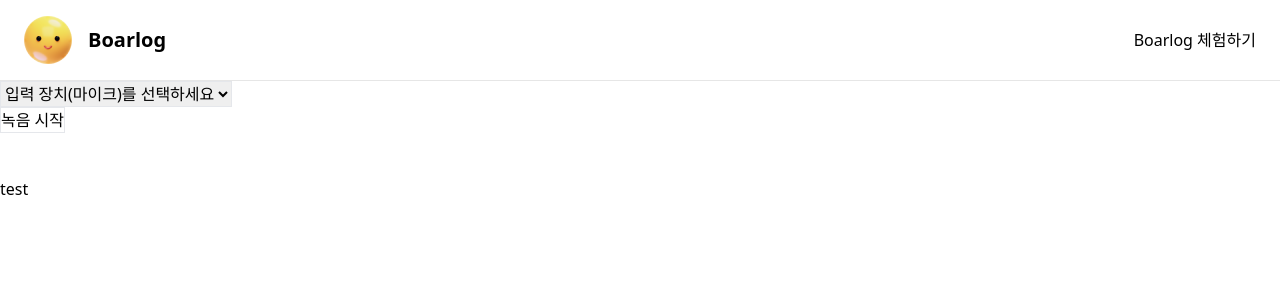
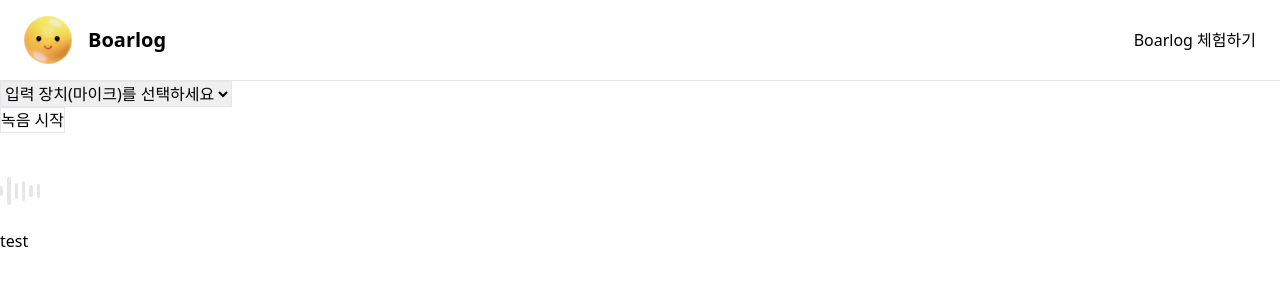
Before and after one commit to boostcampwm2023/web13_Boarlog, a React (Vite) app in the folder frontend/: page /mictest in a window 1280 px wide. Shown: the top 300 px of the page. Built offline with nearby package versions, Linux system fonts and the light colour scheme; a web font is replaced by a local one.

Commit message:
feat: figma 디자인에 맞춘 음성 파형 구현 #69
figma 디자인에 맞춘 음성 파현 디자인을 구현해 보았습니다.

```diff
--- a/frontend/src/pages/MicTest/components/AudioRecord.tsx
+++ b/frontend/src/pages/MicTest/components/AudioRecord.tsx
@@ -8,6 +8,7 @@ const AudioRecord = () => {
   const [selectedMicrophone, setSelectedMicrophone] = useState<string | null>(null);
 
   const volumeMeterRef = useRef<HTMLDivElement>(null);
+  const volumeMeterRef2 = useRef<HTMLDivElement>(null);
 
   useEffect(() => {
     // 마이크 장치 목록 가져오기
@@ -48,29 +49,6 @@ const AudioRecord = () => {
         mediaRecorder.start();
         setIsRecording(true);
 
-        /*
-        const audioContext = new AudioContext();
-        const analyser = audioContext.createAnalyser();
-        const microphone = audioContext.createMediaStreamSource(stream);
-        const scriptProcessor = audioContext.createScriptProcessor(2048, 1, 1);
-        // 2048: FFT의 크기 1: 입력 채널 수 1: 출력 채널 수
-
-        analyser.smoothingTimeConstant = 0.8;
-        analyser.fftSize = 1024;
-
-        microphone.connect(analyser);
-        analyser.connect(scriptProcessor);
-        scriptProcessor.connect(audioContext.destination);
-        scriptProcessor.onaudioprocess = function () {
-          const array = new Uint8Array(analyser.frequencyBinCount);
-          analyser.getByteFrequencyData(array);
-          const arraySum = array.reduce((a, value) => a + value, 0);
-          const average = arraySum / array.length;
-          console.log(`음량 :`, average);
-          //colorVolumeMeter(average);
-        };
-        */
-
         const context = new AudioContext();
         const analyser = context.createAnalyser();
         const mediaStreamAudioSourceNode = context.createMediaStreamSource(stream);
@@ -85,6 +63,7 @@ const AudioRecord = () => {
           const rms = Math.sqrt(sum / pcmData.length);
           const normalizedVolume = Math.min(1, rms / 0.5); // 볼륨 값 정규화 (0~1)
           colorVolumeMeter(normalizedVolume);
+          colorVolumeMeter2(normalizedVolume);
           window.requestAnimationFrame(onFrame);
         };
         window.requestAnimationFrame(onFrame);
@@ -106,13 +85,27 @@ const AudioRecord = () => {
 
   const colorVolumeMeter = (vol: number) => {
     if (!volumeMeterRef.current) return;
+    const VOL_METER_MAX = 6; // 표시할 볼륨 미터 개수
+    const childrens = volumeMeterRef.current.querySelectorAll("div") as NodeListOf<HTMLDivElement>;
+    const numberOfChildToColor = normalizeToInteger(vol, 0, VOL_METER_MAX);
+    console.log(`vol :`, vol, numberOfChildToColor);
+    const coloredChild = Array.from(childrens).slice(0, numberOfChildToColor);
+    childrens.forEach((pid) => {
+      pid.style.backgroundColor = "#e6e6e6";
+    });
+    coloredChild.forEach((pid) => {
+      pid.style.backgroundColor = "#4F4FFB";
+    });
+  };
+  const colorVolumeMeter2 = (vol: number) => {
+    if (!volumeMeterRef2.current) return;
     const VOL_METER_MAX = 10; // 표시할 볼륨 미터 개수
-    const childrens = volumeMeterRef.current.querySelectorAll("div") as NodeListOf<HTMLDivElement>;
+    const childrens = volumeMeterRef2.current.querySelectorAll("div") as NodeListOf<HTMLDivElement>;
     const numberOfChildToColor = normalizeToInteger(vol, 1, VOL_METER_MAX);
     console.log(`vol :`, vol, numberOfChildToColor);
     const coloredChild = Array.from(childrens).slice(0, numberOfChildToColor);
     childrens.forEach((pid) => {
-      pid.style.backgroundColor = "#e6e7e8";
+      pid.style.backgroundColor = "#e6e6e6";
     });
     coloredChild.forEach((pid) => {
       pid.style.backgroundColor = "#69ce2b";
@@ -144,10 +137,21 @@ const AudioRecord = () => {
         </div>
       )}
 
-      <div className="volume-meter w-[150px] h-[20px] flex gap-1" ref={volumeMeterRef}>
+      <div className="volume-meter2 w-[150px] h-[20px] flex gap-1" ref={volumeMeterRef2}>
         {Array.from({ length: 10 }, (_, index) => (
           <div key={index} className="w-[8%] rounded"></div>
         ))}
+      </div>
+
+      <br></br>
+
+      <div className="volume-meter flex w-[40px] h-[28px] gap-1 justify-center items-center" ref={volumeMeterRef}>
+        <div className="w-[10%] h-[35%] rounded bg-grayscale-lightgray"></div>
+        <div className="w-[10%] h-[100%] rounded bg-grayscale-lightgray"></div>
+        <div className="w-[10%] h-[60%] rounded bg-grayscale-lightgray"></div>
+        <div className="w-[10%] h-[70%] rounded bg-grayscale-lightgray"></div>
+        <div className="w-[10%] h-[45%] rounded bg-grayscale-lightgray"></div>
+        <div className="w-[10%] h-[50%] rounded bg-grayscale-lightgray"></div>
       </div>
     </div>
   );
```
